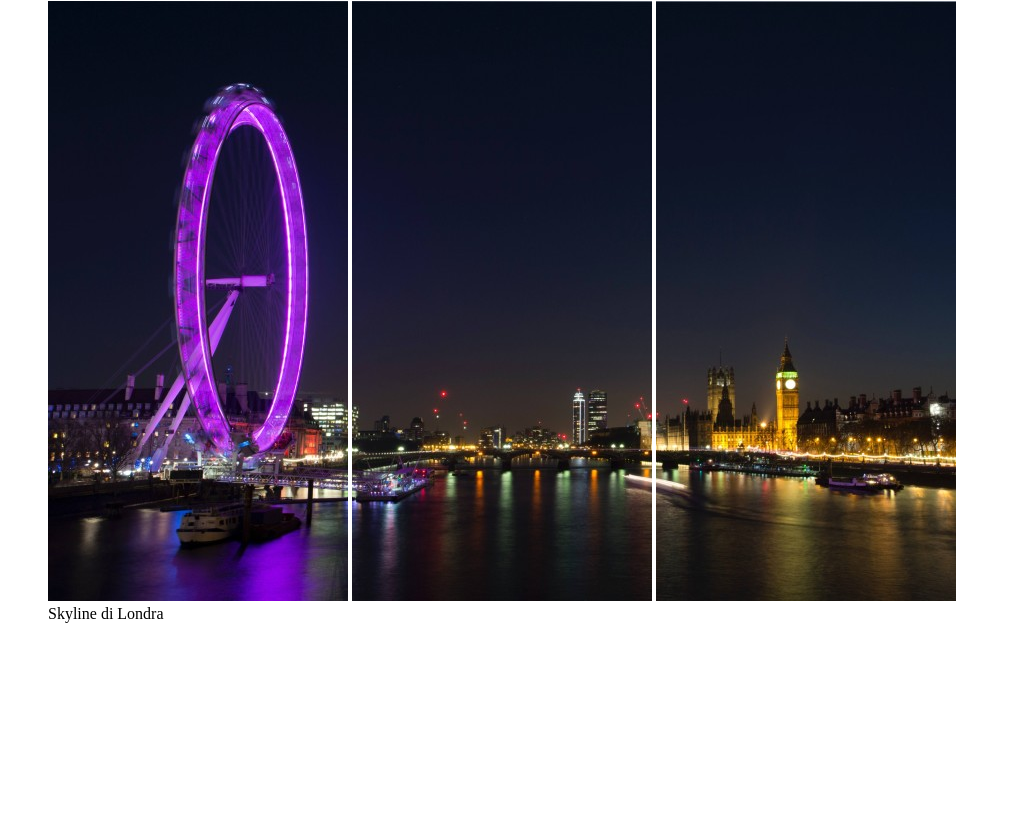
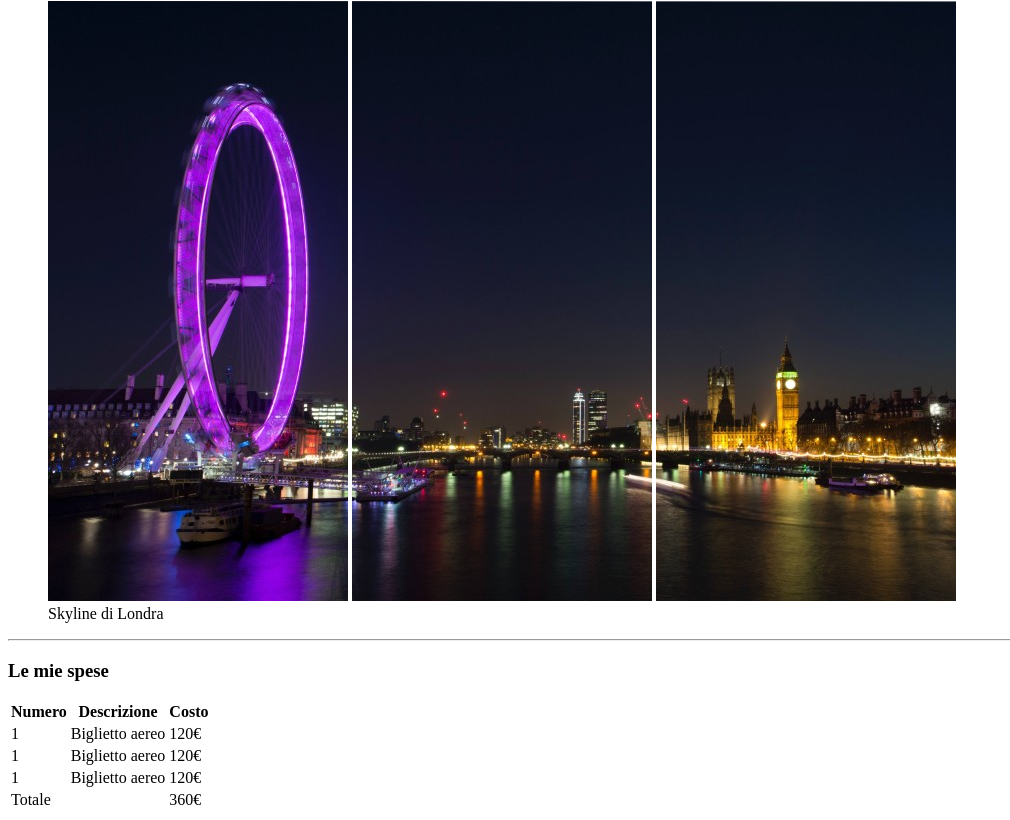
Before and after one commit to MarcoCalabretta1988/html-london-trip, a plain HTML site: page index.html in a window 1280 px wide. Shown: the part 79-899 px from the top of the page, without its empty margins (0-1010 px from the left). Before the commit the page ends 800 px from the top, so only its background shows below. Drawn offline with Linux system fonts and the light colour scheme.

Commit message:
Creazione sezione spese

```diff
--- a/index.html
+++ b/index.html
@@ -18,5 +18,44 @@
             <figcaption>Skyline di Londra</figcaption>
         </figure>
      </header>
+
+     <hr>
+
+     <main>
+         <!--Corpo della pagina-->
+
+         <section id="spese">
+             <h3>Le mie spese</h3>
+             <table >
+                 <!--Tabella spese-->
+                 <thead>
+                     <th>Numero</th>
+                     <th>Descrizione</th>
+                     <th>Costo</th>
+                 </thead>
+                 <tbody>
+                     <tr>
+                         <td>1</td>
+                         <td>Biglietto aereo</td>
+                         <td>120€</td>
+                     </tr>
+                     <tr>
+                         <td>1</td>
+                         <td>Biglietto aereo</td>
+                         <td>120€</td>
+                     </tr>
+                     <tr>
+                         <td>1</td>
+                         <td>Biglietto aereo</td>
+                         <td>120€</td>
+                     </tr>
+                 </tbody>
+                 <tfoot>
+                     <td colspan="2">Totale</td>
+                     <td>360€</td>
+                 </tfoot>
+             </table>
+
+         </section>
   </body>
  </html>
```
